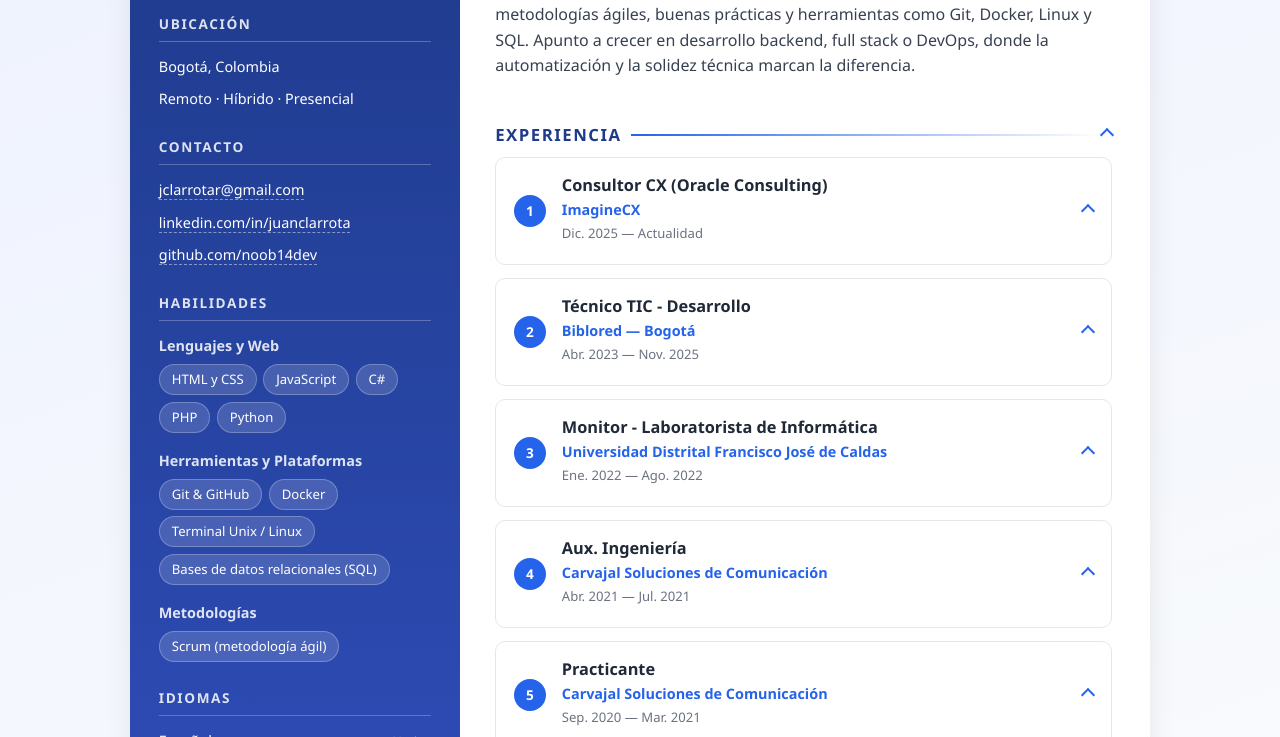
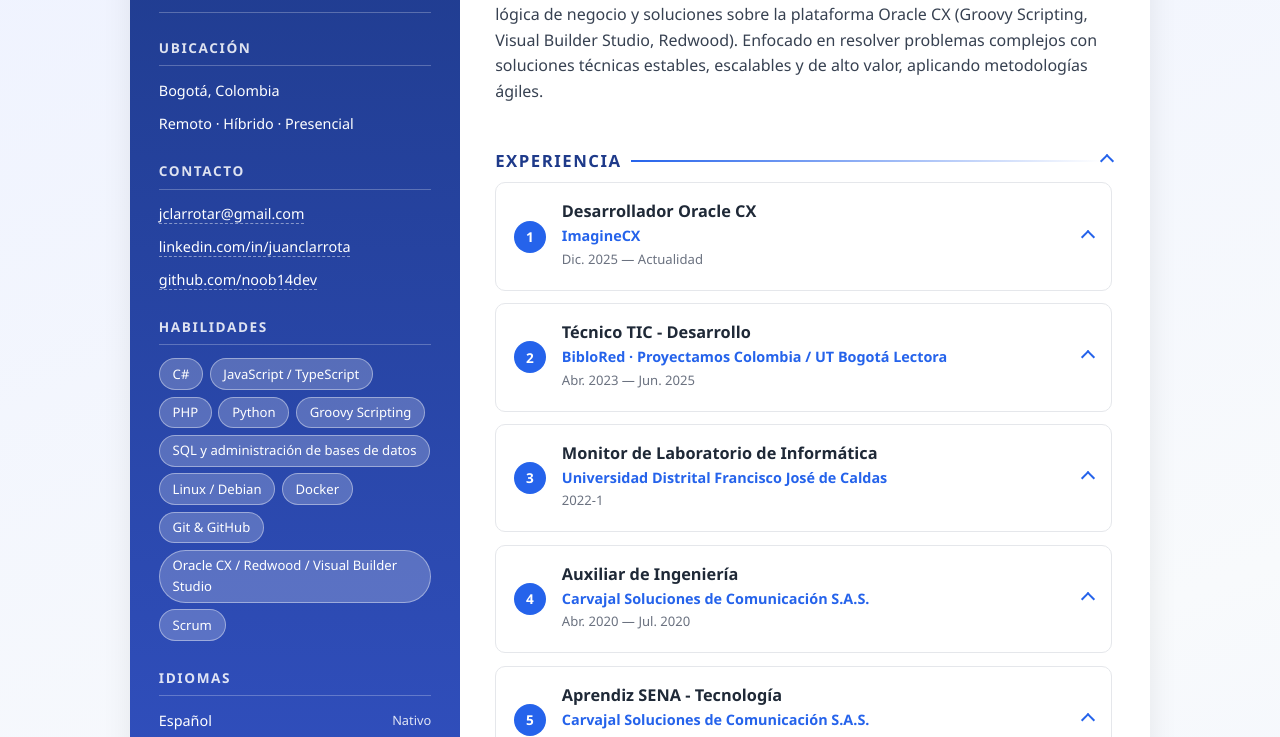
Before and after one commit to noob14dev/my-resume, a plain HTML site: page index.html in a window 1280 px wide. Shown: the part 196-933 px from the top of the page. Drawn offline with Linux system fonts and the light colour scheme.

Commit message:
Enfocar CV hacia desarrollo/DevOps/BD: perfil, habilidades compactas y descripciones técnicas

```diff
--- a/app.js
+++ b/app.js
@@ -1,7 +1,7 @@
 var FALLBACK_DATA = {
   "nombre": "Juan Camilo Larrota Ruiz",
-  "rol": "Desarrollador",
-  "perfil": "Transformo problemas en soluciones. Con formación en Ingeniería Telemática y experiencia en desarrollo web, automatización de procesos y consultoría de experiencia de cliente, hoy me desempeño en Oracle CX (ImagineCX). Trabajo con metodologías ágiles, buenas prácticas y herramientas como Git, Docker, Linux y SQL. Apunto a crecer en desarrollo backend, full stack o DevOps, donde la automatización y la solidez técnica marcan la diferencia.",
+  "rol": "Ingeniero Telemático · Desarrollador de Software / DevOps",
+  "perfil": "Desarrollador de software con experiencia en todo el ciclo de vida de aplicaciones: desarrollo full-stack, scripting y automatización, administración de servidores Linux, bases de datos y redes corporativas. Actualmente desarrollo lógica de negocio y soluciones sobre la plataforma Oracle CX (Groovy Scripting, Visual Builder Studio, Redwood). Enfocado en resolver problemas complejos con soluciones técnicas estables, escalables y de alto valor, aplicando metodologías ágiles.",
   "ubicacion": ["Bogotá, Colombia", "Remoto · Híbrido · Presencial"],
   "contacto": [
     { "tipo": "Email", "valor": "jclarrotar@gmail.com", "link": "mailto:jclarrotar@gmail.com" },
@@ -9,36 +9,31 @@ var FALLBACK_DATA = {
     { "tipo": "GitHub", "valor": "github.com/noob14dev", "link": "https://github.com/noob14dev" }
   ],
   "educacion": [
-    { "titulo": "Ingeniería Telemática — Universidad Distrital Francisco José de Caldas", "meta": "Graduado · 2026" },
+    { "titulo": "Ingeniería Telemática — Universidad Distrital Francisco José de Caldas", "meta": "Título profesional · 2026" },
     { "titulo": "Tecnólogo en Sistematización de Datos — Universidad Distrital Francisco José de Caldas", "meta": "2022" },
-    { "titulo": "Diplomado Tecnologías Web — Universidad de Caldas · MinTIC (MisiónTIC 2022)", "meta": "2022" },
+    { "titulo": "Diplomado en Desarrollo de Software — MinTIC", "meta": "2022" },
     { "titulo": "Cursos complementarios — Udemy · Platzi", "meta": "2021", "extra": "Scrum Master, Master JavaScript, SQL, Introducción a la Terminal, Python intermedio, Curso profesional de Git y GitHub" }
   ],
   "experiencia": [
-    { "cargo": "Consultor CX (Oracle Consulting)", "empresa": "ImagineCX", "meta": "Dic. 2025 — Actualidad", "detalle": "Consultoría y soporte en proyectos de experiencia de cliente (CX) sobre plataformas Oracle CX. Configuración, análisis de requerimientos, documentación de soluciones y atención al cliente." },
-    { "cargo": "Técnico TIC - Desarrollo", "empresa": "Biblored — Bogotá", "meta": "Abr. 2023 — Nov. 2025", "detalle": "Desarrollo y mantenimiento de soluciones web internas y automatización de procesos con PHP y JavaScript. Soporte técnico a usuarios en múltiples sedes." },
-    { "cargo": "Monitor - Laboratorista de Informática", "empresa": "Universidad Distrital Francisco José de Caldas", "meta": "Ene. 2022 — Ago. 2022", "detalle": "Mantenimiento y administración de servidores Linux y bases de datos SQL. Apoyo en laboratorios de programación y redes." },
-    { "cargo": "Aux. Ingeniería", "empresa": "Carvajal Soluciones de Comunicación", "meta": "Abr. 2021 — Jul. 2021", "detalle": "Apoyo en pruebas técnicas y control de calidad de productos. Registro y documentación de información técnica." },
-    { "cargo": "Practicante", "empresa": "Carvajal Soluciones de Comunicación", "meta": "Sep. 2020 — Mar. 2021", "detalle": "Desarrollo en C# para la gestión interna y generación de documentos. Manejo, monitoreo y soporte de servidores." }
+    { "cargo": "Desarrollador Oracle CX", "empresa": "ImagineCX", "meta": "Dic. 2025 — Actualidad", "detalle": "Desarrollo de lógica de negocio y extensiones con Groovy Scripting y Visual Builder Studio (VBS). Implementación de interfaces modernas con Oracle JET y Redwood. Estimación de proyectos y documentación técnica." },
+    { "cargo": "Técnico TIC - Desarrollo", "empresa": "BibloRed · Proyectamos Colombia / UT Bogotá Lectora", "meta": "Abr. 2023 — Jun. 2025", "detalle": "Desarrollo de una imagen personalizada en Debian para el catálogo de la red. Administración de bases de datos bibliográficas y sistemas de información (Sinbad, Moodle, GLPI). Gestión de infraestructura, backups y monitoreo de servidores." },
+    { "cargo": "Monitor de Laboratorio de Informática", "empresa": "Universidad Distrital Francisco José de Caldas", "meta": "2022-1", "detalle": "Administración de servidores Linux y bases de datos del laboratorio. Mantenimiento preventivo de la infraestructura de cómputo." },
+    { "cargo": "Auxiliar de Ingeniería", "empresa": "Carvajal Soluciones de Comunicación S.A.S.", "meta": "Abr. 2020 — Jul. 2020", "detalle": "Procesamiento y análisis de datos para clientes, asegurando la integridad de las bases de datos. Apoyo en la implementación de proyectos de ingeniería." },
+    { "cargo": "Aprendiz SENA - Tecnología", "empresa": "Carvajal Soluciones de Comunicación S.A.S.", "meta": "Sep. 2019 — Mar. 2020", "detalle": "Desarrollo de software con C# para el área de Ingeniería. Monitoreo de servidores, gestión de redes y validación de rutinas de backup." }
   ],
-  "habilidades": {
-    "Lenguajes y Web": [
-      "HTML y CSS",
-      "JavaScript",
+  "habilidades": [
       "C#",
+      "JavaScript / TypeScript",
       "PHP",
-      "Python"
+      "Python",
+      "Groovy Scripting",
+      "SQL y administración de bases de datos",
+      "Linux / Debian",
+      "Docker",
+      "Git & GitHub",
+      "Oracle CX / Redwood / Visual Builder Studio",
+      "Scrum"
     ],
-    "Herramientas y Plataformas": [
-      "Git & GitHub",
-      "Docker",
-      "Terminal Unix / Linux",
-      "Bases de datos relacionales (SQL)"
-    ],
-    "Metodologías": [
-      "Scrum (metodología ágil)"
-    ]
-  },
   "idiomas": [
     { "idioma": "Español", "nivel": "Nativo" },
     { "idioma": "Inglés", "nivel": "Básico A2" }
@@ -99,17 +94,10 @@ var FALLBACK_DATA = {
       .join("");
   }
 
-  function habilidadHTML(hab) {
-    return Object.keys(hab)
-      .map(function (grupo) {
-        var items = hab[grupo]
-          .map(function (skill) {
-            return '<li class="chip">' + escapeHTML(skill) + "</li>";
-          })
-          .join("");
-        return (
-          '<div class="skill-grupo"><h3>' + grupo + "</h3><ul>" + items + "</ul></div>"
-        );
+  function habilidadHTML(lista) {
+    return lista
+      .map(function (skill) {
+        return '<li class="chip">' + escapeHTML(skill) + "</li>";
       })
       .join("");
   }
@@ -166,28 +154,6 @@ var FALLBACK_DATA = {
       .join("");
   }
 
-  function proyectosHTML(lista) {
-    return lista
-      .map(function (p) {
-        return (
-          "<article class=\"sec-item\">" +
-            '<div class="item-head">' +
-              '<span class="badge"></span>' +
-              '<div class="item-body"><h3><a href="' + p.link + '" target="_blank" rel="noopener">' +
-              escapeHTML(p.nombre) + "</a></h3>" +
-              '<p class="meta">' +
-              escapeHTML(p.tech) +
-              "</p></div>" +
-            "</div>" +
-            "<p class=\"item-detalle-txt\">" +
-            escapeHTML(p.detalle) +
-            "</p>" +
-          "</article>"
-        );
-      })
-      .join("");
-  }
-
   function referenciasHTML(lista) {
     return lista
       .map(function (r) {
@@ -196,6 +162,18 @@ var FALLBACK_DATA = {
           "<h3>" + escapeHTML(r.nombre) + "</h3>" +
           '<p class="empresa">' + escapeHTML(r.cargo) + "</p>" +
           '<a class="linkedin" href="' + r.linkedin + '" target="_blank" rel="noopener">LinkedIn</a>' +
+          "</article>"
+        );
+      })
+      .join("");
+  }
+
+  function proyectosSidebarHTML(lista) {
+    return lista
+      .map(function (p) {
+        return (
+          "<article class=\"ref\">" +
+          '<h3><a class="linkedin" href="' + p.link + '" target="_blank" rel="noopener">' + escapeHTML(p.nombre) + "</a></h3>" +
           "</article>"
         );
       })
@@ -223,9 +201,9 @@ var FALLBACK_DATA = {
             contactoHTML(data.contacto) +
           "</ul></section>" +
 
-          '<section class="bloque"><h2>Habilidades</h2>' +
+          '<section class="bloque"><h2>Habilidades</h2><ul class="skill-grupo">' +
             habilidadHTML(data.habilidades) +
-          "</section>" +
+          "</ul></section>" +
 
           '<section class="bloque"><h2>Idiomas</h2><ul class="idiomas">' +
             idiomasHTML(data.idiomas) +
@@ -233,6 +211,10 @@ var FALLBACK_DATA = {
 
           '<section class="bloque"><h2>Referencias</h2>' +
             referenciasHTML(data.referencias) +
+          "</section>" +
+
+          '<section class="bloque"><h2>Proyectos</h2>' +
+            proyectosSidebarHTML(data.proyectos) +
           "</section>" +
         "</aside>" +
 
@@ -252,11 +234,6 @@ var FALLBACK_DATA = {
             educacionHTML(data.educacion) +
           "</details>" +
 
-          '<details class="seccion-colapsable" open>' +
-            '<summary class="seccion-sum"><span class="seccion-titulo">Proyectos</span><span class="chevron"></span></summary>' +
-            proyectosHTML(data.proyectos) +
-          "</details>" +
-
         "</main>" +
       "</div>";
   });
--- a/data.json
+++ b/data.json
@@ -1,7 +1,7 @@
 {
   "nombre": "Juan Camilo Larrota Ruiz",
-  "rol": "Desarrollador",
-  "perfil": "Transformo problemas en soluciones. Con formación en Ingeniería Telemática y experiencia en desarrollo web, automatización de procesos y consultoría de experiencia de cliente, hoy me desempeño en Oracle CX (ImagineCX). Trabajo con metodologías ágiles, buenas prácticas y herramientas como Git, Docker, Linux y SQL. Apunto a crecer en desarrollo backend, full stack o DevOps, donde la automatización y la solidez técnica marcan la diferencia.",
+  "rol": "Ingeniero Telemático · Desarrollador de Software / DevOps",
+  "perfil": "Desarrollador de software con experiencia en todo el ciclo de vida de aplicaciones: desarrollo full-stack, scripting y automatización, administración de servidores Linux, bases de datos y redes corporativas. Actualmente desarrollo lógica de negocio y soluciones sobre la plataforma Oracle CX (Groovy Scripting, Visual Builder Studio, Redwood). Enfocado en resolver problemas complejos con soluciones técnicas estables, escalables y de alto valor, aplicando metodologías ágiles.",
   "ubicacion": ["Bogotá, Colombia", "Remoto · Híbrido · Presencial"],
   "contacto": [
     { "tipo": "Email", "valor": "jclarrotar@gmail.com", "link": "mailto:jclarrotar@gmail.com" },
@@ -11,14 +11,14 @@
   "educacion": [
     {
       "titulo": "Ingeniería Telemática — Universidad Distrital Francisco José de Caldas",
-      "meta": "Graduado · 2026"
+      "meta": "Título profesional · 2026"
     },
     {
       "titulo": "Tecnólogo en Sistematización de Datos — Universidad Distrital Francisco José de Caldas",
       "meta": "2022"
     },
     {
-      "titulo": "Diplomado Tecnologías Web — Universidad de Caldas · MinTIC (MisiónTIC 2022)",
+      "titulo": "Diplomado en Desarrollo de Software — MinTIC",
       "meta": "2022"
     },
     {
@@ -29,54 +29,49 @@
   ],
   "experiencia": [
     {
-      "cargo": "Consultor CX (Oracle Consulting)",
+      "cargo": "Desarrollador Oracle CX",
       "empresa": "ImagineCX",
       "meta": "Dic. 2025 — Actualidad",
-      "detalle": "Consultoría y soporte en proyectos de experiencia de cliente (CX) sobre plataformas Oracle CX. Configuración, análisis de requerimientos, documentación de soluciones y atención al cliente."
+      "detalle": "Desarrollo de lógica de negocio y extensiones con Groovy Scripting y Visual Builder Studio (VBS). Implementación de interfaces modernas con Oracle JET y Redwood. Estimación de proyectos y documentación técnica."
     },
     {
       "cargo": "Técnico TIC - Desarrollo",
-      "empresa": "Biblored — Bogotá",
-      "meta": "Abr. 2023 — Nov. 2025",
-      "detalle": "Desarrollo y mantenimiento de soluciones web internas y automatización de procesos con PHP y JavaScript. Soporte técnico a usuarios en múltiples sedes."
+      "empresa": "BibloRed · Proyectamos Colombia / UT Bogotá Lectora",
+      "meta": "Abr. 2023 — Jun. 2025",
+      "detalle": "Desarrollo de una imagen personalizada en Debian para el catálogo de la red. Administración de bases de datos bibliográficas y sistemas de información (Sinbad, Moodle, GLPI). Gestión de infraestructura, backups y monitoreo de servidores."
     },
     {
-      "cargo": "Monitor - Laboratorista de Informática",
+      "cargo": "Monitor de Laboratorio de Informática",
       "empresa": "Universidad Distrital Francisco José de Caldas",
-      "meta": "Ene. 2022 — Ago. 2022",
-      "detalle": "Mantenimiento y administración de servidores Linux y bases de datos SQL. Apoyo en laboratorios de programación y redes."
+      "meta": "2022-1",
+      "detalle": "Administración de servidores Linux y bases de datos del laboratorio. Mantenimiento preventivo de la infraestructura de cómputo."
     },
     {
-      "cargo": "Aux. Ingeniería",
-      "empresa": "Carvajal Soluciones de Comunicación",
-      "meta": "Abr. 2021 — Jul. 2021",
-      "detalle": "Apoyo en pruebas técnicas y control de calidad de productos. Registro y documentación de información técnica."
+      "cargo": "Auxiliar de Ingeniería",
+      "empresa": "Carvajal Soluciones de Comunicación S.A.S.",
+      "meta": "Abr. 2020 — Jul. 2020",
+      "detalle": "Procesamiento y análisis de datos para clientes, asegurando la integridad de las bases de datos. Apoyo en la implementación de proyectos de ingeniería."
     },
     {
-      "cargo": "Practicante",
-      "empresa": "Carvajal Soluciones de Comunicación",
-      "meta": "Sep. 2020 — Mar. 2021",
-      "detalle": "Desarrollo en C# para la gestión interna y generación de documentos. Manejo, monitoreo y soporte de servidores."
+      "cargo": "Aprendiz SENA - Tecnología",
+      "empresa": "Carvajal Soluciones de Comunicación S.A.S.",
+      "meta": "Sep. 2019 — Mar. 2020",
+      "detalle": "Desarrollo de software con C# para el área de Ingeniería. Monitoreo de servidores, gestión de redes y validación de rutinas de backup."
     }
   ],
-  "habilidades": {
-    "Lenguajes y Web": [
-      "HTML y CSS",
-      "JavaScript",
+  "habilidades": [
       "C#",
+      "JavaScript / TypeScript",
       "PHP",
-      "Python"
+      "Python",
+      "Groovy Scripting",
+      "SQL y administración de bases de datos",
+      "Linux / Debian",
+      "Docker",
+      "Git & GitHub",
+      "Oracle CX / Redwood / Visual Builder Studio",
+      "Scrum"
     ],
-    "Herramientas y Plataformas": [
-      "Git & GitHub",
-      "Docker",
-      "Terminal Unix / Linux",
-      "Bases de datos relacionales (SQL)"
-    ],
-    "Metodologías": [
-      "Scrum (metodología ágil)"
-    ]
-  },
   "idiomas": [
     { "idioma": "Español", "nivel": "Nativo" },
     { "idioma": "Inglés", "nivel": "Básico A2" }
--- a/style.css
+++ b/style.css
@@ -130,28 +130,21 @@ body {
 }
 
 .skill-grupo {
-  margin-bottom: 1rem;
-}
-
-.skill-grupo h3 {
-  font-size: 0.9rem;
-  opacity: 0.85;
-  margin-bottom: 0.45rem;
-}
-
-.skill-grupo ul {
   display: flex;
   flex-wrap: wrap;
   gap: 0.4rem;
   list-style: none;
+  margin-bottom: 1rem;
 }
 
 .chip {
-  background: rgba(255, 255, 255, 0.15);
-  border: 1px solid rgba(255, 255, 255, 0.25);
-  padding: 0.25rem 0.75rem;
+  background: rgba(255, 255, 255, 0.22);
+  border: 1px solid rgba(255, 255, 255, 0.4);
+  padding: 0.28rem 0.8rem;
   border-radius: 999px;
   font-size: 0.82rem;
+  font-weight: 500;
+  color: var(--blanco);
 }
 
 .idiomas {
```
